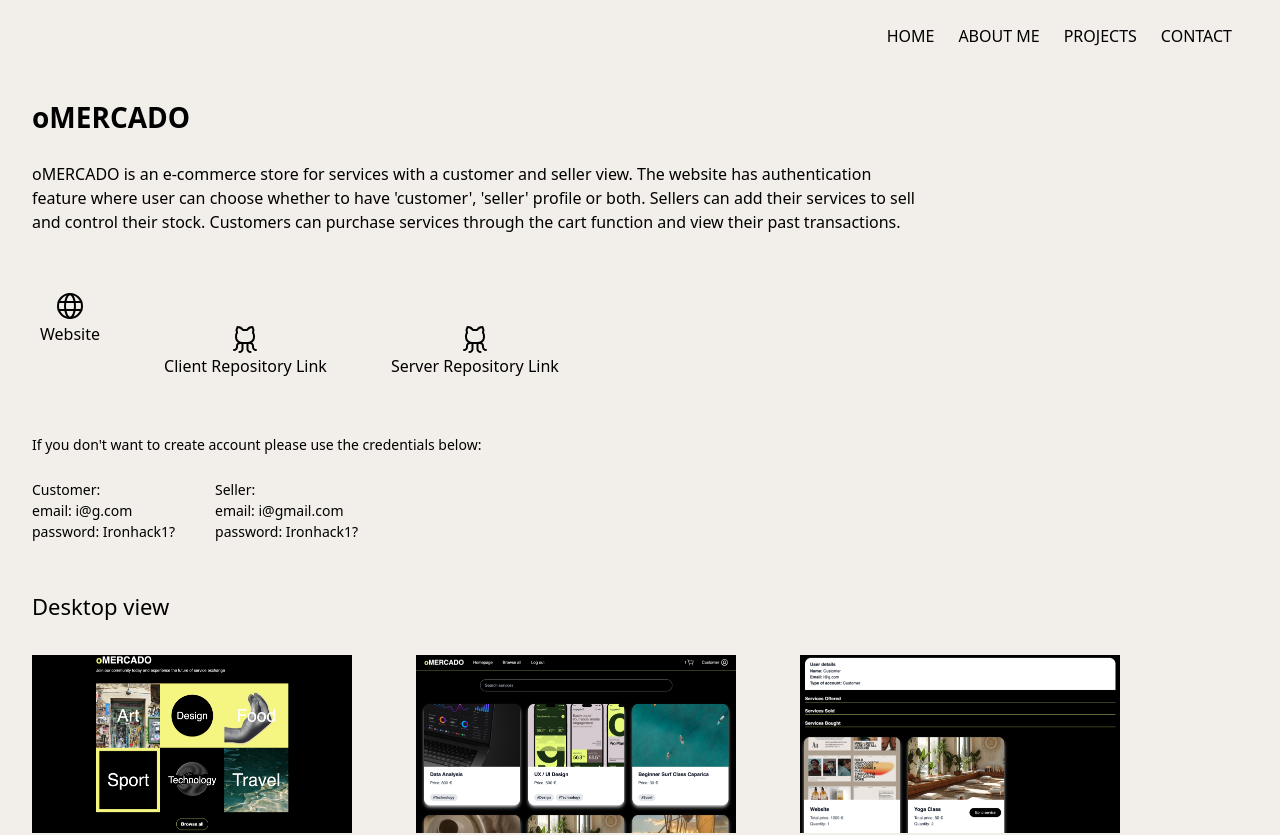
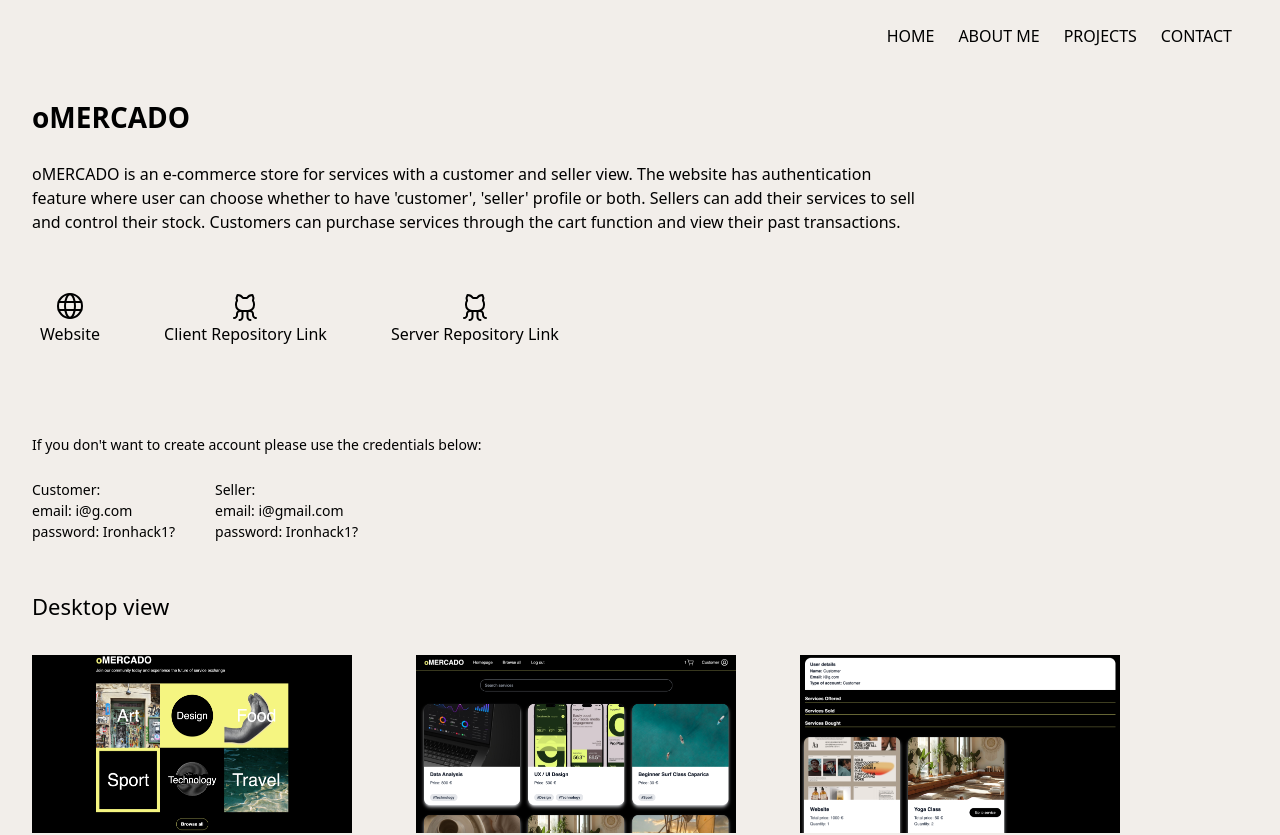
Before and after one commit to MagdaDra/my-first-portfolio, a React (Vite) app: page /projects in a window 1280 px wide. Shown: the top 835 px of the page. Built offline with nearby package versions, Linux system fonts and the light colour scheme.

Commit message:
Last fixes to responsiveness on Project Page

```diff
--- a/src/pages/ProjectsPage.jsx
+++ b/src/pages/ProjectsPage.jsx
@@ -39,7 +39,7 @@ function ProjectsPage() {
                 	href='https://omercado.netlify.app/'
 					target='_blank'
                 >
-                    <div className='flex flex-col items-center mr-16'>
+                    <div className='flex flex-col items-center mr-16 mb-8'>
                         <Globe
                             size={32}
                         />
@@ -50,7 +50,7 @@ function ProjectsPage() {
                 	href='https://github.com/MagdaDra/oMERCADO_client'
 					target='_blank'
                 >
-                <div className='flex flex-col items-center mr-16 mt-8'>
+                <div className='flex flex-col items-center mr-16 mb-8'>
                     <GithubLogo
                         size={32}
                     />
@@ -61,7 +61,7 @@ function ProjectsPage() {
                 	href='https://github.com/MagdaDra/oMERCADO_server'
 					target='_blank'
                 >
-                <div className='flex flex-col items-center mr-16 mt-8'>
+                <div className='flex flex-col items-center mr-16'>
                     <GithubLogo
                         size={32}
                     />
@@ -188,7 +188,7 @@ function ProjectsPage() {
             <h1 className='pl-8 pt-12 font-bold text-[28px]' id='food-ninja'>Portuguese Food Ninja</h1>
 
             <p className='pl-8 pr-8 pt-6 md:w-3/4'>PortugueseFoodNinja is a clicking game, built with JavaScript, HTML, and CSS. The player has to click all the food appearing on the screen in order to earn points. Once a bomb appears, a player has 5 seconds to click it. Otherwise it explodes and the game ends. If a player clicks a rooster, they gain one life. The higher the score the faster objects move. </p>
-            <div className='md:flex mt-14 pl-10 md:mb-14'>
+            <div className='md:flex mt-14 pl-10 mb-14'>
                 <a
                 	href='https://pt-foodninja.netlify.app/'
 					target='_blank'
@@ -216,7 +216,7 @@ function ProjectsPage() {
 
 
             <div>
-                <h2 className='pl-8 pt-12 text-[22px]'>Desktop view</h2>
+                <h2 className='pl-8 text-[22px]'>Desktop view</h2>
                 <div className='md:flex pt-2'>
                     <div>
                     <img className='md:w-96 pl-8 pr-8 pt-6' src='/assets/ProjectsPics/Pt Food Ninja/fn main.png' />
```
